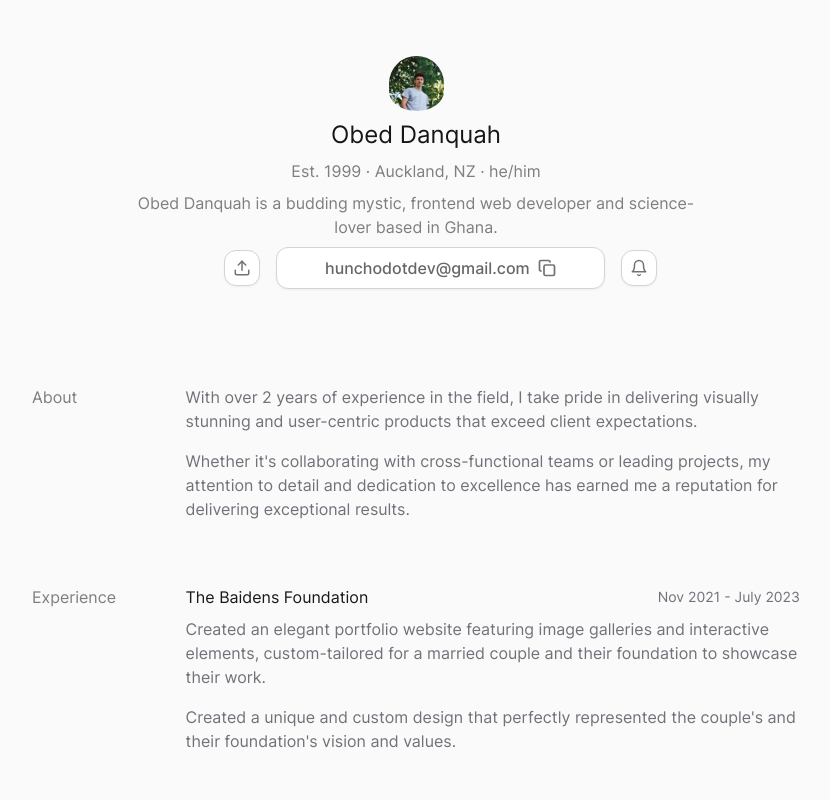
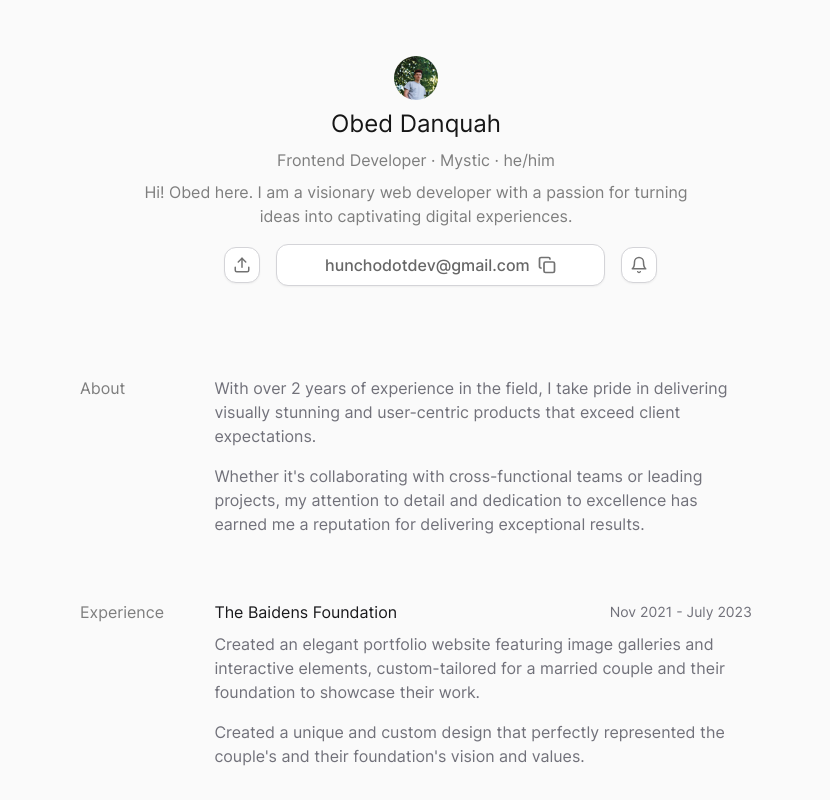
Before and after one commit to lucky-chap/gg, a Next.js app: page / in a window 1280 px wide. Shown: the top 800 px of the page, without its empty margins (224-1054 px from the left). Built offline with nearby package versions, Linux system fonts and the light colour scheme.

Commit message:
feat: 💅finish base styling

```diff
--- a/app/globals.css
+++ b/app/globals.css
@@ -1,6 +1,14 @@
 @tailwind base;
 @tailwind components;
 @tailwind utilities;
+
+body {
+  background-color: #fafafa;
+}
+
+::-webkit-scrollbar {
+  background-color: rgb(251, 252, 252);
+}
 
 ::-moz-selection {
   color: #000;
--- a/app/layout.tsx
+++ b/app/layout.tsx
@@ -3,6 +3,7 @@ import "./globals.css";
 import type { Metadata } from "next";
 
 import localFont from "next/font/local";
+import Header from "@/components/header";
 
 const inter = localFont({
   src: [
@@ -114,7 +115,8 @@ export default function RootLayout({
       <body className={`${inter.className}`}>
         <Provider attribute="class" defaultTheme="light" enableSystem>
           <main className="bg-[#fafafa] text-primary">
-            <section className="min-h-screen mx-auto max-w-3xl">
+            <Header />
+            <section className="min-h-screen mx-auto max-w-2xl">
               {children}
             </section>
           </main>
--- a/app/page.tsx
+++ b/app/page.tsx
@@ -1,41 +1,53 @@
 "use client";
 
 import Image from "next/image";
-import React from "react";
-import { Upload, Bell, Copy, Projector } from "lucide-react";
+import { useEffect, useState } from "react";
+import { Upload, Bell, Copy, CheckCircle, Check } from "lucide-react";
 
-import demo from "@/public/images/demo.png";
+import yeshua from "@/public/images/demo.png";
 import Button from "@/components/ui/button";
 import Experience from "@/components/experience";
 import Projects from "@/components/projects";
 
 export default function Home() {
+  const email = "hunchodotdev@gmail.com";
+  const [copied, setCopied] = useState(false);
+  function handleCopy() {
+    navigator.clipboard.writeText(email);
+    setCopied(true);
+    console.log("works");
+    setTimeout(() => {
+      setCopied(false);
+    }, 2500);
+  }
   return (
     <div className="flex flex-col py-14">
       <section className="flex flex-col items-center">
         <Image
-          src={demo}
+          src={yeshua}
           alt="User"
-          width={55}
-          height={55}
-          className="rounded-full pb-2"
+          width={44}
+          height={44}
+          className="rounded-full"
         />
 
-        <h2 className="text-2xl text-secondary pb-2">Obed Danquah</h2>
-        <p className="pb-2">Est. 1999 · Auckland, NZ · he/him</p>
+        <h2 className="text-2xl text-secondary py-2">Obed Danquah</h2>
+        <p className="pb-2">Frontend Developer · Mystic · he/him</p>
         <p className="max-w-xl text-center pb-2">
-          Obed Danquah is a budding mystic, frontend web developer and
-          science-lover based in Ghana.
+          Hi! Obed here. I am a visionary web developer with a passion for
+          turning ideas into captivating digital experiences.
         </p>
-        <div className="flex items-center max-w-sm w-full justify-between">
+        <div className="flex items-center max-w-sm w-full justify-between mt-2">
           <Button>
             <Upload className="opacity-60" size={18} />
           </Button>
           <div className="mx-2"></div>
-          <Button>
-            <div className="flex items-center px-10 font-medium">
-              <p className="text-[#676767]">hunchodotdev@gmail.com</p>
-              <Copy className="opacity-60 ml-2" strokeWidth={2.3} size={18} />
+          <Button onClick={() => handleCopy()}>
+            <div className="flex items-center font-medium">
+              <div className="flex items-center w-full px-10">
+                <p className="text-[#676767]">{email}</p>
+                <Copy className="opacity-60 ml-2" strokeWidth={2.3} size={18} />
+              </div>
             </div>
           </Button>
           <div className="mx-2"></div>
@@ -43,10 +55,19 @@ export default function Home() {
             <Bell className="opacity-60" size={18} />
           </Button>
         </div>
+
+        <p
+          className={`flex items-center mt-6 text-xs ml-5 transition-all duration-300 ease-linear ${
+            copied ? "opacity-100 visible" : "opacity-0 invisible"
+          }`}
+        >
+          <Check className="opacity-60 mr-1" size={18} />
+          <span>Email has been copied successfully!</span>
+        </p>
       </section>
 
       {/* About */}
-      <section className="grid grid-cols-10 mt-24">
+      <section className="grid grid-cols-10 mt-12">
         <p className="span-2">About</p>
         <div className="col-start-3 col-span-full text-zinc-500 font-normal">
           <p className="pb-4">
--- /dev/null
+++ b/components/header.tsx
@@ -0,0 +1,47 @@
+"use client";
+
+import Image from "next/image";
+import { useState, useEffect } from "react";
+
+import demo from "@/public/images/demo.png";
+import { Bell } from "lucide-react";
+import Button from "./ui/button";
+
+export default function Header() {
+  const [top, setTop] = useState<boolean>(true);
+  const scrollHandler = () => {
+    window.scrollY > 10 ? setTop(false) : setTop(true);
+  };
+
+  useEffect(() => {
+    scrollHandler();
+    window.addEventListener("scroll", scrollHandler);
+    return () => window.removeEventListener("scroll", scrollHandler);
+  }, [top]);
+
+  return (
+    <header
+      className={`fixed left-10 w-full z-30 md:bg-opacity-90 pt-7 transition-all duration-300 ease-linear ${
+        !top ? "visible opacity-100" : "invisible opacity-0"
+      }`}
+    >
+      <section className="w-full mx-auto max-w-2xl bg-white cursor-default transition-all duration-150 ease-linear border border-zinc-100 p-2 rounded-xl shadow-sm text-secondary">
+        <div className="flex items-center justify-between">
+          <Image
+            src={demo}
+            alt="User"
+            width={44}
+            height={44}
+            className="rounded-full p-1"
+          />
+          <h2 className="text-zinc-700">Obed Danquah</h2>
+          <div className="">
+            <Button>
+              <Bell className="opacity-60" size={18} />
+            </Button>
+          </div>
+        </div>
+      </section>
+    </header>
+  );
+}
--- a/components/ui/button.tsx
+++ b/components/ui/button.tsx
@@ -1,8 +1,17 @@
 import React from "react";
 
-export default function Button({ children }: { children: React.ReactNode }) {
+export default function Button({
+  children,
+  onClick,
+}: {
+  children: React.ReactNode;
+  onClick?: React.MouseEventHandler<HTMLButtonElement> | undefined;
+}) {
   return (
-    <button className="w-full bg-white hover:bg-[#ededed] transition-all duration-150 ease-linear border border-zinc-300 p-2 rounded-xl shadow-sm text-secondary">
+    <button
+      onClick={onClick}
+      className="w-full bg-white hover:bg-[#ededed] transition-all duration-150 ease-linear border border-zinc-300 p-2 rounded-xl shadow-sm text-secondary"
+    >
       {children}
     </button>
   );
--- /dev/null
+++ b/components/ui/styled-link.tsx
@@ -0,0 +1,19 @@
+import React from "react";
+import Link from "next/link";
+
+export default function StyledLink({
+  children,
+  href,
+}: {
+  children: React.ReactNode;
+  href: string;
+}) {
+  return (
+    <Link
+      href={href}
+      className="w-full bg-[#f4f4f4] transition-all duration-150 ease-linear border border-[#ededed] p-2 px-4 rounded-xl shadow-sm text-zinc-600"
+    >
+      {children}
+    </Link>
+  );
+}
```
Also changed, not shown: public/images/yeshua.jpg (added).
